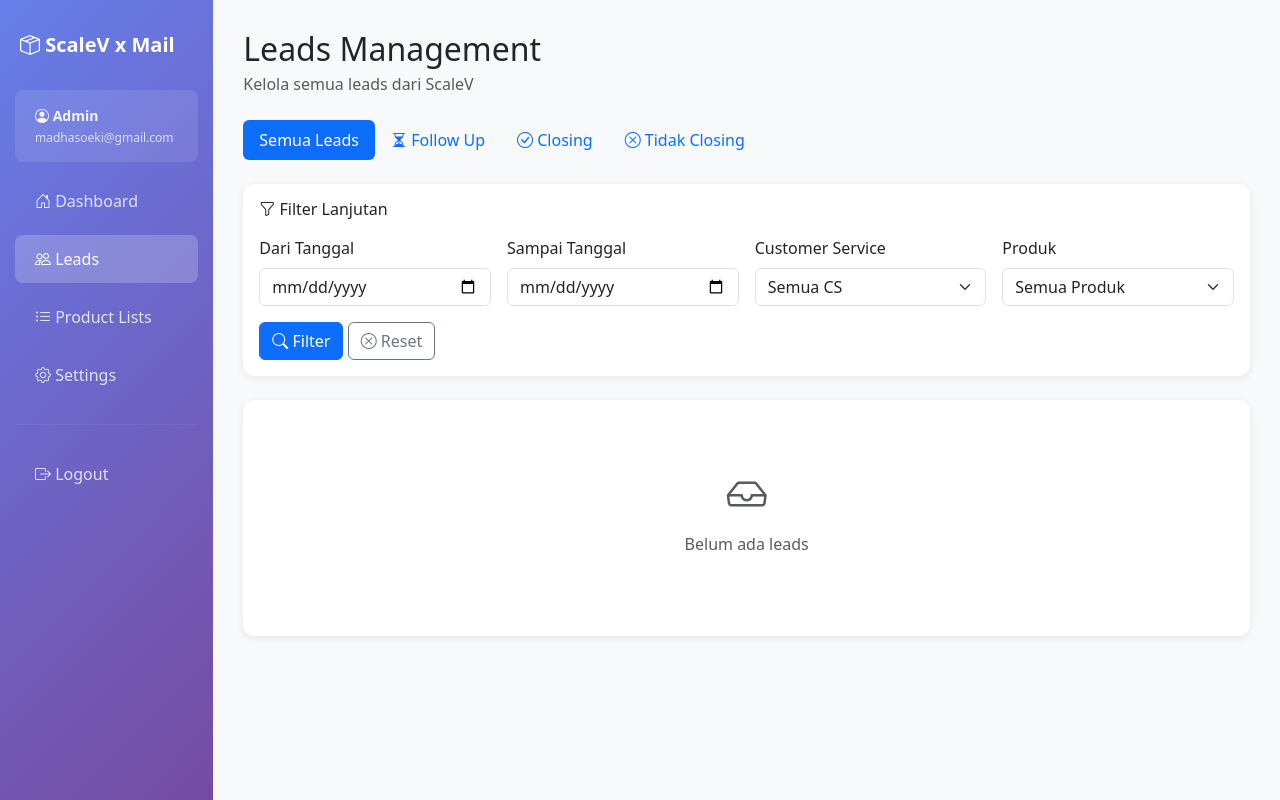
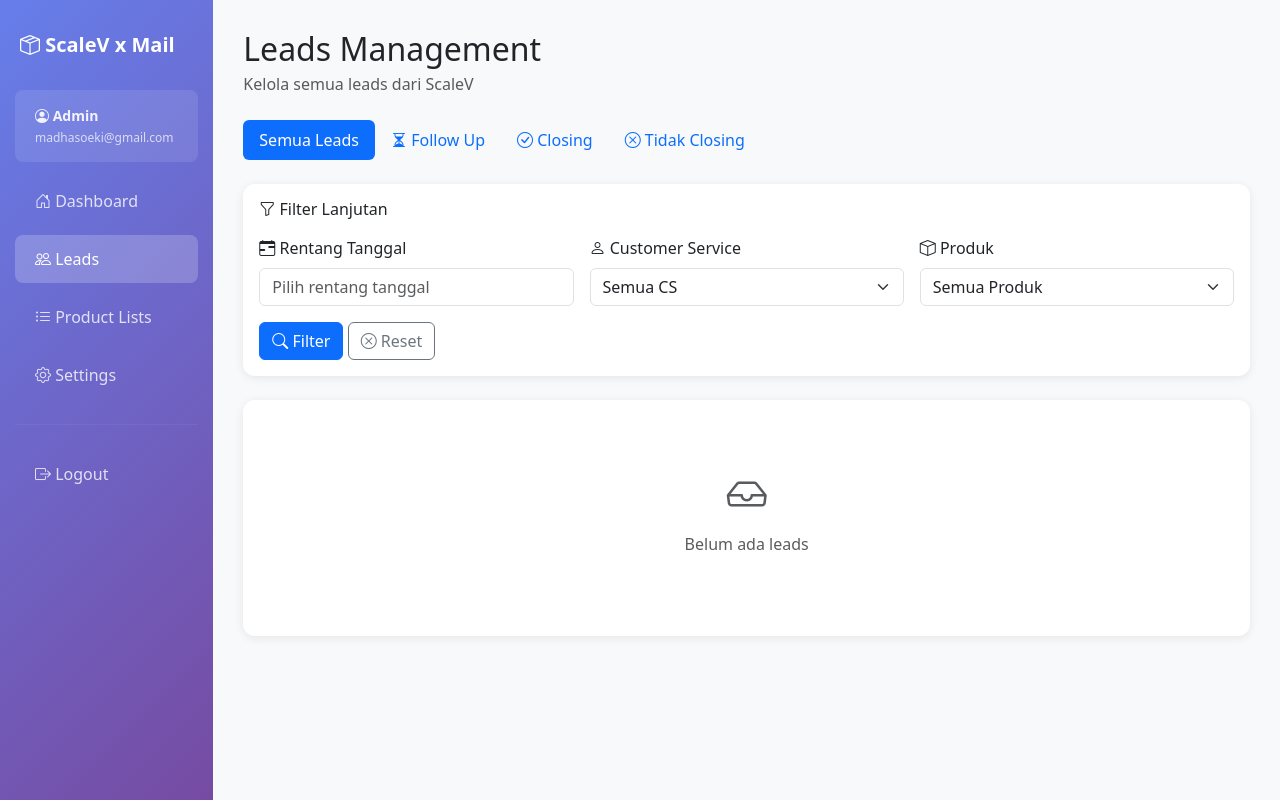
Before and after one commit to madhasoeki/scalevxmailketing, a Flask app: page /leads in a window 1280 px wide. Run offline with Flask 3, Linux system fonts and the light colour scheme; a user stored in the database is signed in; data that the repository does not hold is empty; some libraries are stand-ins or nearby versions.

Commit message:
Feat: Replace separate date inputs with modern daterangepicker for better UX

```diff
--- a/templates/base.html
+++ b/templates/base.html
@@ -12,6 +12,8 @@
     <!-- Select2 CSS -->
     <link href="https://cdn.jsdelivr.net/npm/select2@4.1.0-rc.0/dist/css/select2.min.css" rel="stylesheet" />
     <link href="https://cdn.jsdelivr.net/npm/select2-bootstrap-5-theme@1.3.0/dist/select2-bootstrap-5-theme.min.css" rel="stylesheet" />
+    <!-- Daterangepicker CSS -->
+    <link rel="stylesheet" type="text/css" href="https://cdn.jsdelivr.net/npm/daterangepicker/daterangepicker.css" />
 
     <style>
         .sidebar {
@@ -202,6 +204,10 @@
     <script src="https://cdn.jsdelivr.net/npm/bootstrap@5.3.0/dist/js/bootstrap.bundle.min.js"></script>
     <!-- Select2 JS -->
     <script src="https://cdn.jsdelivr.net/npm/select2@4.1.0-rc.0/dist/js/select2.min.js"></script>
+    <!-- Moment.js (required for daterangepicker) -->
+    <script type="text/javascript" src="https://cdn.jsdelivr.net/momentjs/latest/moment.min.js"></script>
+    <!-- Daterangepicker JS -->
+    <script type="text/javascript" src="https://cdn.jsdelivr.net/npm/daterangepicker/daterangepicker.min.js"></script>
 
     {% block extra_js %}{% endblock %}
 </body>
--- a/templates/leads.html
+++ b/templates/leads.html
@@ -44,17 +44,19 @@
         </h6>
         <form method="GET" action="{{ url_for('leads') }}" id="filterForm">
             <input type="hidden" name="status" value="{{ status_filter }}">
+            <input type="hidden" name="date_from" id="hiddenDateFrom" value="{{ date_from }}">
+            <input type="hidden" name="date_to" id="hiddenDateTo" value="{{ date_to }}">
             <div class="row g-3">
-                <div class="col-md-3">
-                    <label for="dateFrom" class="form-label">Dari Tanggal</label>
-                    <input type="date" class="form-control" id="dateFrom" name="date_from" value="{{ date_from }}">
+                <div class="col-md-4">
+                    <label for="dateRange" class="form-label">
+                        <i class="bi bi-calendar-range"></i> Rentang Tanggal
+                    </label>
+                    <input type="text" class="form-control" id="dateRange" placeholder="Pilih rentang tanggal" readonly>
                 </div>
-                <div class="col-md-3">
-                    <label for="dateTo" class="form-label">Sampai Tanggal</label>
-                    <input type="date" class="form-control" id="dateTo" name="date_to" value="{{ date_to }}">
-                </div>
-                <div class="col-md-3">
-                    <label for="salesPerson" class="form-label">Customer Service</label>
+                <div class="col-md-4">
+                    <label for="salesPerson" class="form-label">
+                        <i class="bi bi-person"></i> Customer Service
+                    </label>
                     <select class="form-select" id="salesPerson" name="sales_person">
                         <option value="">Semua CS</option>
                         {% for sp in unique_sales_people %}
@@ -64,8 +66,10 @@
                         {% endfor %}
                     </select>
                 </div>
-                <div class="col-md-3">
-                    <label for="product" class="form-label">Produk</label>
+                <div class="col-md-4">
+                    <label for="product" class="form-label">
+                        <i class="bi bi-box"></i> Produk
+                    </label>
                     <select class="form-select" id="product" name="product">
                         <option value="">Semua Produk</option>
                         {% for prod in unique_products %}
@@ -224,3 +228,68 @@
     </div>
 </div>
 {% endblock %}
+
+{% block extra_js %}
+<script>
+$(document).ready(function() {
+    // Initialize daterangepicker
+    var start = moment('{{ date_from }}', 'YYYY-MM-DD');
+    var end = moment('{{ date_to }}', 'YYYY-MM-DD');
+
+    // Set initial display text
+    function updateDateRangeDisplay(start, end) {
+        if (start.isValid() && end.isValid()) {
+            $('#dateRange').val(start.format('DD/MM/YYYY') + ' - ' + end.format('DD/MM/YYYY'));
+        }
+    }
+
+    // Update display if there are existing dates
+    if ('{{ date_from }}' && '{{ date_to }}') {
+        updateDateRangeDisplay(start, end);
+    }
+
+    // Initialize daterangepicker
+    $('#dateRange').daterangepicker({
+        autoUpdateInput: false,
+        locale: {
+            format: 'DD/MM/YYYY',
+            separator: ' - ',
+            applyLabel: 'Terapkan',
+            cancelLabel: 'Batal',
+            fromLabel: 'Dari',
+            toLabel: 'Sampai',
+            customRangeLabel: 'Kustom',
+            weekLabel: 'M',
+            daysOfWeek: ['Min', 'Sen', 'Sel', 'Rab', 'Kam', 'Jum', 'Sab'],
+            monthNames: ['Januari', 'Februari', 'Maret', 'April', 'Mei', 'Juni',
+                         'Juli', 'Agustus', 'September', 'Oktober', 'November', 'Desember'],
+            firstDay: 1
+        },
+        ranges: {
+            'Hari Ini': [moment(), moment()],
+            'Kemarin': [moment().subtract(1, 'days'), moment().subtract(1, 'days')],
+            '7 Hari Terakhir': [moment().subtract(6, 'days'), moment()],
+            '30 Hari Terakhir': [moment().subtract(29, 'days'), moment()],
+            'Bulan Ini': [moment().startOf('month'), moment().endOf('month')],
+            'Bulan Lalu': [moment().subtract(1, 'month').startOf('month'), moment().subtract(1, 'month').endOf('month')]
+        },
+        startDate: start.isValid() ? start : undefined,
+        endDate: end.isValid() ? end : undefined
+    });
+
+    // Update hidden inputs when date range is applied
+    $('#dateRange').on('apply.daterangepicker', function(ev, picker) {
+        $(this).val(picker.startDate.format('DD/MM/YYYY') + ' - ' + picker.endDate.format('DD/MM/YYYY'));
+        $('#hiddenDateFrom').val(picker.startDate.format('YYYY-MM-DD'));
+        $('#hiddenDateTo').val(picker.endDate.format('YYYY-MM-DD'));
+    });
+
+    // Clear hidden inputs when date range is cancelled
+    $('#dateRange').on('cancel.daterangepicker', function(ev, picker) {
+        $(this).val('');
+        $('#hiddenDateFrom').val('');
+        $('#hiddenDateTo').val('');
+    });
+});
+</script>
+{% endblock %}
```
